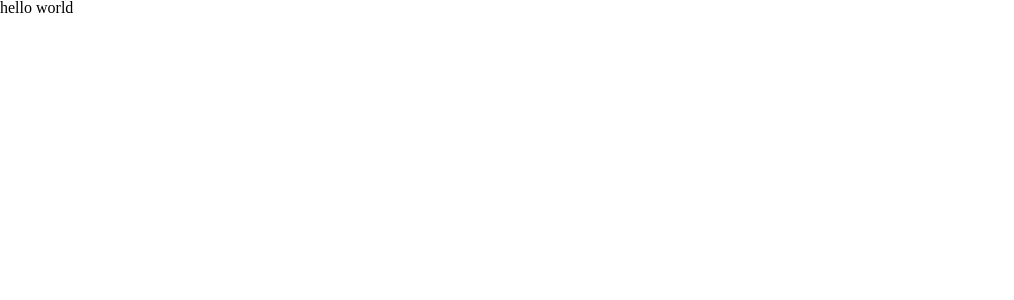
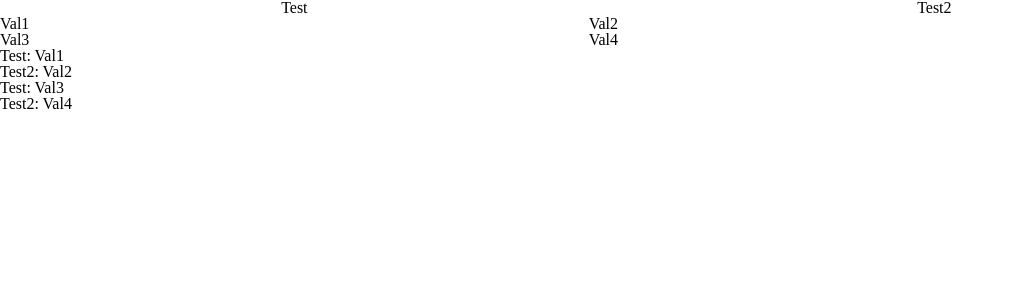
Before and after one commit to RyanJP18/data-deck, a Vue app: page / in a window 1280 px wide. Shown: the top 300 px of the page, without its empty margins (0-1014 px from the left). Built offline with nearby package versions, Linux system fonts and the light colour scheme.

Commit message:
Set up module build and yarn package

```diff
--- a/src/App.vue
+++ b/src/App.vue
@@ -1,11 +1,13 @@
 <script setup lang="ts">
-
+import DataDeckTable from '@/components/DataDeckTable.vue';
+import DataDeckCards from '@/components/DataDeckCards.vue';
 </script>
 
 
 <template>
     <div class="app">
-        hello world
+        <DataDeckTable :headers="['Test', 'Test2']" :data="[['Val1', 'Val2'], ['Val3', 'Val4']]" />
+        <DataDeckCards :headers="['Test', 'Test2']" :data="[['Val1', 'Val2'], ['Val3', 'Val4']]" />
     </div>
 </template>
 
--- a/src/components/DataDeckCards.vue
+++ b/src/components/DataDeckCards.vue
@@ -0,0 +1,18 @@
+<script setup lang="ts">
+export interface ComponentProps {
+    headers: string[];
+    data: string[][];
+};
+
+withDefaults(defineProps<ComponentProps>(), {
+});
+</script>
+
+
+<template>
+    <div>
+        <div v-for="(card, cardIndex) in data" :key="cardIndex">
+            <div v-for="(value, index) in card" :key="value">{{ headers[index] }}: {{ value }}</div>
+        </div>
+    </div>
+</template>
--- a/src/components/DataDeckTable.vue
+++ b/src/components/DataDeckTable.vue
@@ -0,0 +1,27 @@
+<script setup lang="ts">
+
+export interface ComponentProps {
+    headers: string[];
+    data: string[][];
+};
+
+withDefaults(defineProps<ComponentProps>(), {
+});
+
+</script>
+
+
+<template>
+    <table>
+        <thead>
+            <tr>
+                <th v-for="header in headers" :key="header">{{ header }}</th>
+            </tr>
+        </thead>
+        <tbody>
+            <tr v-for="(row, rowIndex) in data" :key="rowIndex">
+                <td v-for="cell in row" :key="cell">{{ cell }}</td>
+            </tr>
+        </tbody>
+    </table>
+</template>
--- a/src/components/FooterPanel.vue
+++ b/src/components/FooterPanel.vue
@@ -0,0 +1,3 @@
+<template>
+
+</template>
--- a/src/components/HeaderPanel.vue
+++ b/src/components/HeaderPanel.vue
@@ -0,0 +1,3 @@
+<template>
+
+</template>
--- a/src/composables/useDataDeck.ts
+++ b/src/composables/useDataDeck.ts
@@ -0,0 +1,3 @@
+const useDataDeck = () => {};
+
+export default useDataDeck;
--- a/src/env.d.ts
+++ /dev/null
@@ -1,2 +0,0 @@
-/// <reference types="vite/client" />
-declare const __API_PATH__: string;
--- a/src/index.ts
+++ b/src/index.ts
@@ -2,5 +2,6 @@ import DataDeckCards from '@/components/DataDeckCards.vue';
 import DataDeckTable from '@/components/DataDeckTable.vue';
 import FooterPanel from '@/components/FooterPanel.vue';
 import HeaderPanel from '@/components/HeaderPanel.vue';
+import useDataDeck from '@/composables/useDataDeck';
 
-export { DataDeckCards, DataDeckTable, FooterPanel, HeaderPanel };
+export { DataDeckCards, DataDeckTable, FooterPanel, HeaderPanel, useDataDeck };
--- a/tsconfig.json
+++ b/tsconfig.json
@@ -9,7 +9,6 @@
 		"isolatedModules": true,
 		"resolveJsonModule": true,
 		"useDefineForClassFields": true,
-		"types": ["node"],
 		"verbatimModuleSyntax": true,
 
 		"lib": ["ES2020", "DOM", "DOM.Iterable"],
@@ -25,6 +24,5 @@
 			"@/*": ["src/*"]
 		},
 	},
-	"include": ["src/**/*.ts", "src/**/*.d.ts", "src/**/*.tsx", "src/**/*.vue", "tests/**/*.ts"],
-	"references": [{ "path": "./tsconfig.node.json" }]
+	"include": ["src/**/*.ts", "src/**/*.d.ts", "src/**/*.tsx", "src/**/*.vue", "tests/**/*.ts"]
 }
--- a/tsconfig.node.json
+++ b/tsconfig.node.json
@@ -1,10 +1,12 @@
 {
+	"extends": "./tsconfig.json",
 	"compilerOptions": {
+		"types": ["node"],
 		"composite": true,
 		"skipLibCheck": true,
 		"module": "ESNext",
 		"moduleResolution": "bundler",
-    "allowSyntheticDefaultImports": true
+		"allowSyntheticDefaultImports": true,
 	},
 	"include": ["vite.config.ts"]
 }
--- a/vite.config.ts
+++ b/vite.config.ts
@@ -23,18 +23,18 @@ export default defineConfig(() => {
             environment: 'jsdom',
             include: ['**/*.test.ts', '**/*.spec.ts'],
         },
-        server: {
-        },
         build: {
-            minify: true,
-            sourcemap: false,
+            sourcemap: true,
+            lib: {
+                entry: path.resolve(__dirname, "src/index.ts"),
+                name: "DataDeck",
+                fileName: (format) => `index.${format}.js`,
+                formats: ["es", "cjs"],
+            },
             rollupOptions: {
+                external: ['vue'],
                 output: {
-                    manualChunks(id) {
-                        if (id.includes('node_modules')) {
-                            return id.toString().split('node_modules/')[1].split('/')[0].toString();
-                        }
-                    }
+                    globals: { vue: 'Vue' },
                 }
             }
         },
```
Also changed, not shown: package.json (+9 -7 lines). Lines whose indentation alone changed are shown as unchanged.
